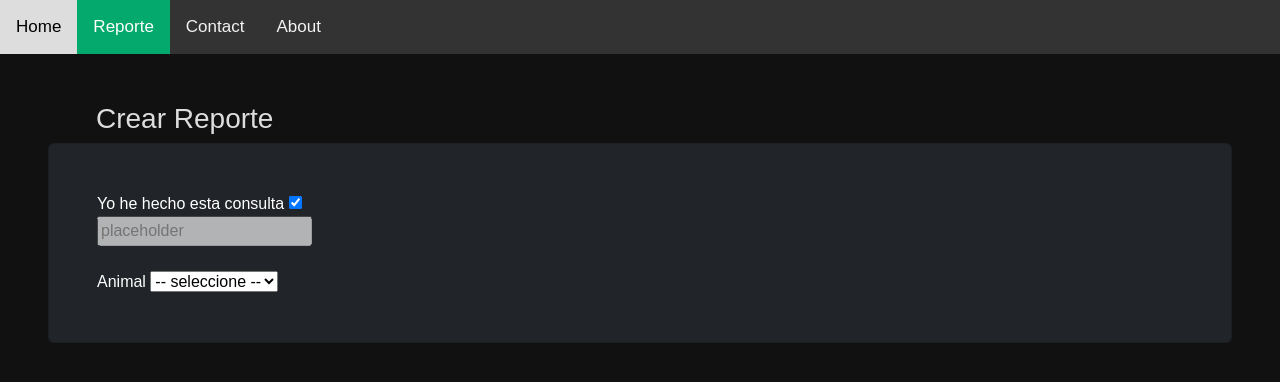
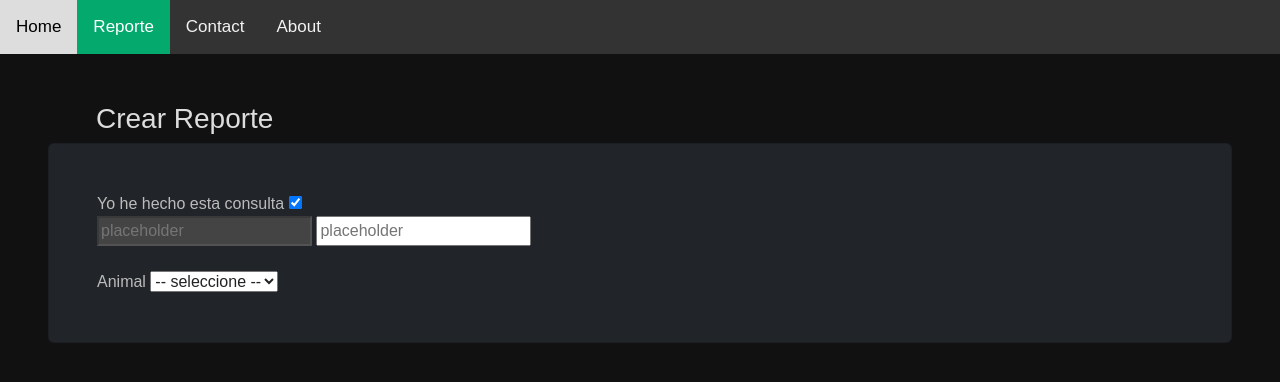
Before and after one commit to Gabrielbello19/Proyecto-granja, a PHP site: page /vista/modulos/main/reporte.php in a window 1280 px wide. Shown: the top 382 px of the page. Run offline with PHP 8.4, Linux system fonts and the light colour scheme.

Commit message:
cambiecitos

```diff
--- a/vista/css/style.css
+++ b/vista/css/style.css
@@ -0,0 +1,11 @@
+input:disabled {
+    background-color: #444;
+}
+
+p, label {
+    color: #bbb;
+}
+
+select {
+    color: #222;
+}
--- a/vista/modulos/main/reporte.php
+++ b/vista/modulos/main/reporte.php
@@ -19,15 +19,17 @@
             <h3 class="ps-5">Crear Reporte</h3>
             <div class="card p-5 bg-dark text-white">
                 <form action="">
-                    <label class="text-white">Yo he hecho esta consulta </label>
+                    <label>Yo he hecho esta consulta </label>
                     <input type="checkbox" id="alguien-mas" checked>
                     <br>
+
                     <input type="text" placeholder="placeholder" disabled>
+                    <input type="text" placeholder="placeholder">
 
                     <br>
                     <br>
 
-                    <label class="text-white">Animal </label>
+                    <label>Animal </label>
                     <select name="animal">
                         <option value="null"> -- seleccione -- </option>
                     </select>
```
